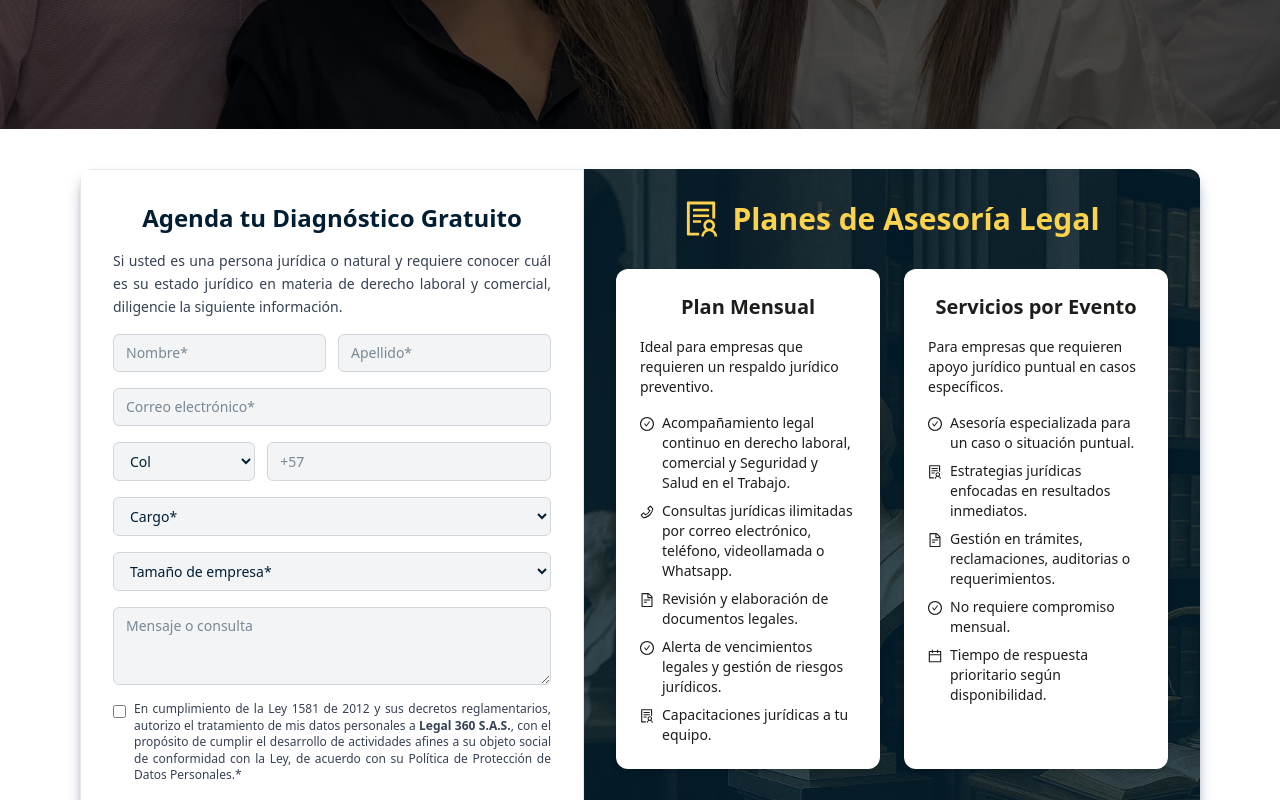
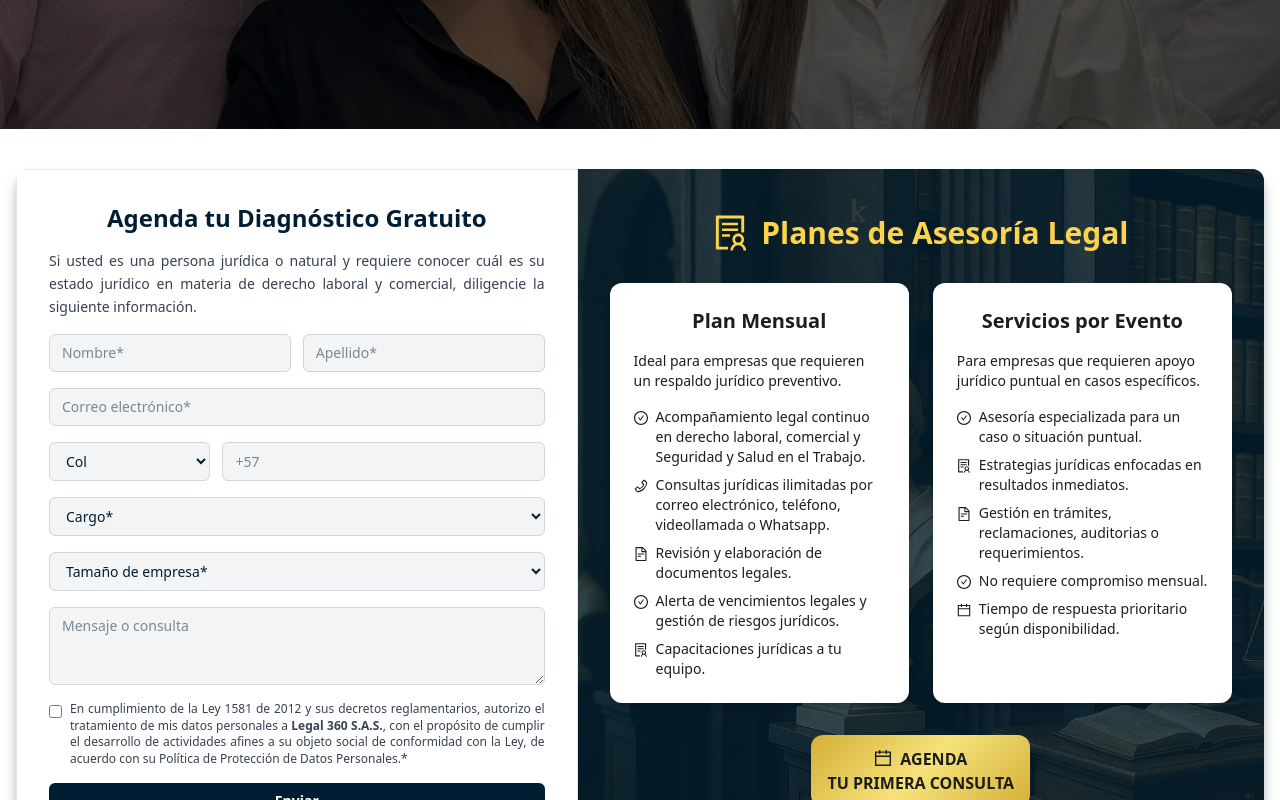
Before and after one commit to sazaba/legal360, a React (Vite) app: page / in a window 1280 px wide. Shown: the part 2280-3080 px from the top of the page. Built offline with nearby package versions, Linux system fonts and the light colour scheme.

Commit message:
responsive

```diff
--- a/src/pages/FormularioPlanes.jsx
+++ b/src/pages/FormularioPlanes.jsx
@@ -35,7 +35,8 @@ const FormularioPlanes = () => {
     };
 
     return (
-        <section className="min-h-[80vh] w-[90%] mx-auto flex justify-center px-4 py-10 font-sans rounded-2xl">
+        <section className="min-h-[80vh] w-full max-w-full px-2 sm:px-4 py-10 font-sans rounded-none sm:rounded-2xl">
+
             <div className="flex flex-col lg:flex-row w-full max-w-7xl rounded-xl shadow-gray-400 shadow-lg overflow-hidden">
                 {/* Formulario - 30% */}
                 <div className="bg-white w-full lg:w-[45%] p-6 sm:p-8 border border-gray-200">
--- a/src/pages/Servicios.jsx
+++ b/src/pages/Servicios.jsx
@@ -90,7 +90,8 @@ const Servicios = ({ id }) => {
           Asesoría legal, clara y eficiente para proteger a tu empresa.
         </p>
 
-        <div className="grid grid-cols-2 sm:grid-cols-2 lg:grid-cols-4 gap-6 sm:gap-8 px-2 sm:px-4 md:px-10 justify-items-center">
+        <div className="grid grid-cols-1 sm:grid-cols-2 lg:grid-cols-4 gap-6 sm:gap-8 px-2 sm:px-4 md:px-10 justify-items-center">
+
           {servicios.map((servicio, index) => {
             const isFlipped = activeId === servicio.id;
             return (
```
